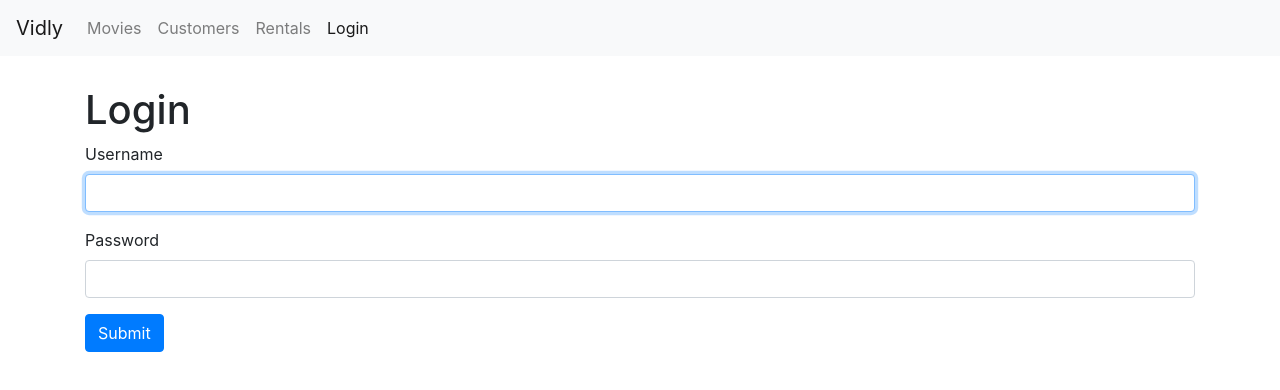
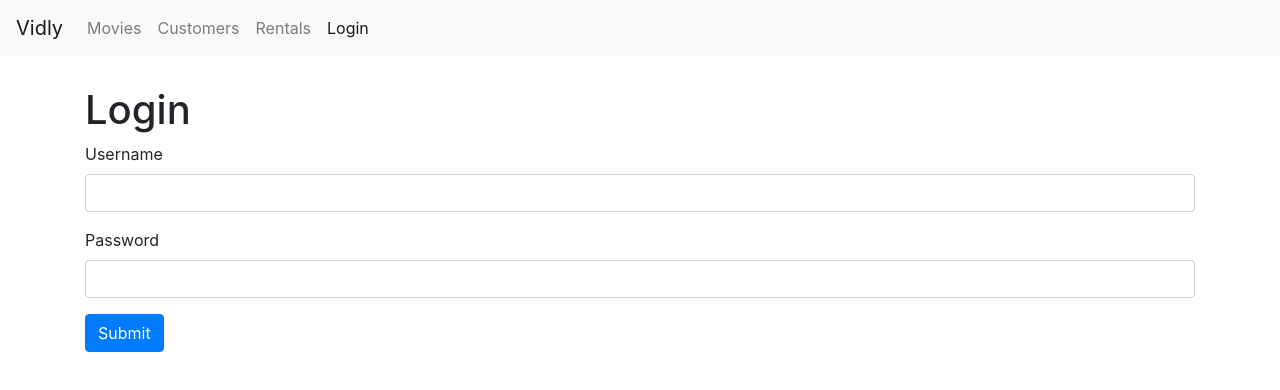
Before and after one commit to nicoladaniello/vidly, a React (Create React App) app: page /login in a window 1280 px wide. Shown: the top 390 px of the page. Built offline with nearby package versions, Linux system fonts and the light colour scheme.

Commit message:
controlled elements

```diff
--- a/src/components/login-form.jsx
+++ b/src/components/login-form.jsx
@@ -1,11 +1,18 @@
 import React, { Component } from "react";
 
 class LoginForm extends Component {
-  username = React.createRef();
+  state = {
+    account: {
+      username: "",
+      password: ""
+    }
+  };
 
-  // componentDidMount() {
-  //   this.username.current.focus();
-  // }
+  handleChange = e => {
+    const account = { ...this.state.account };
+    account.username = e.currentTarget.value;
+    this.setState({ account });
+  };
 
   handleSubmit = e => {
     e.preventDefault();
@@ -20,8 +27,8 @@
           <div className="form-group">
             <label htmlFor="username">Username</label>
             <input
-              ref={this.username}
-              autoFocus
+              value={this.state.account.username}
+              onChange={this.handleChange}
               id="username"
               type="text"
               className="form-control"
```
